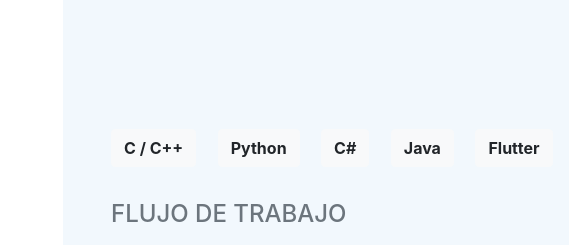
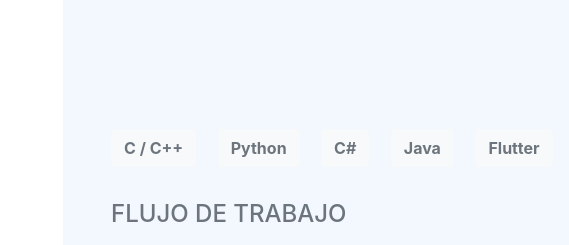
Before and after one commit to quvp861205/me, a plain HTML site: page index.html in a window 1280 px wide. Shown: the part 4340-4585 px from the top of the page, 209-778 px from the left. Drawn offline with nearby package versions, Linux system fonts and the light colour scheme; grey boxes are pictures that could not be loaded; a web font is replaced by a local one.

Commit message:
Update index.html

```diff
--- a/index.html
+++ b/index.html
@@ -233,15 +233,15 @@ Para contrarestar el cansancio laboral que produce el área de sistemas prefiero
 						<li class="list-inline-item"><i class="fab fa-php"></i></li>
 						<li class="list-inline-item"><img src="https://img.icons8.com/ios/50/000000/search-database.png"/></li>
 						<li class="list-inline-item">
-						<button class="btn btn-light font-weight-bold" type="button"> C / C++ </button> </li>
+						<button class="btn btn-light font-weight-bold" type="button" style="color: #6c757d;"> C / C++ </button> </li>
 						<li class="list-inline-item">
-						<button class="btn btn-light font-weight-bold" type="button"> Python </button> </li>
+						<button class="btn btn-light font-weight-bold" type="button" style="color: #6c757d;"> Python </button> </li>
 						<li class="list-inline-item">
-						<button class="btn btn-light font-weight-bold" type="button"> C# </button> </li>
+						<button class="btn btn-light font-weight-bold" type="button" style="color: #6c757d;"> C# </button> </li>
 						<li class="list-inline-item">
-						<button class="btn btn-light font-weight-bold" type="button"> Java </button> </li>
+						<button class="btn btn-light font-weight-bold" type="button" style="color: #6c757d;"> Java </button> </li>
 						<li class="list-inline-item">
-						<button class="btn btn-light font-weight-bold" type="button"> Flutter </button> </li>
+						<button class="btn btn-light font-weight-bold" type="button" style="color: #6c757d;"> Flutter </button> </li>
 
                     </ul>
 
```
